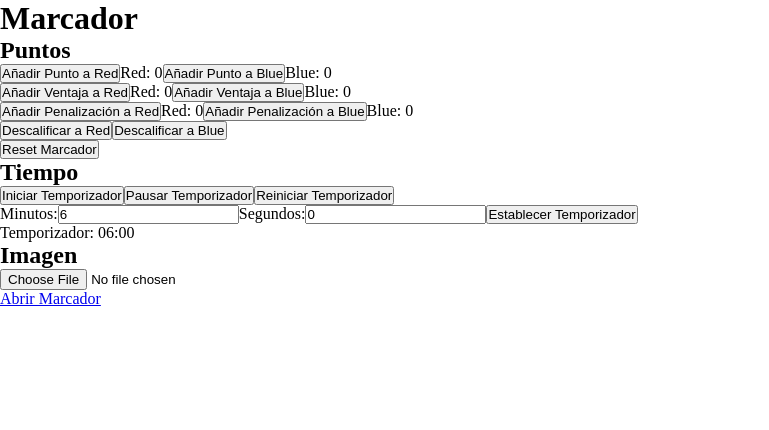
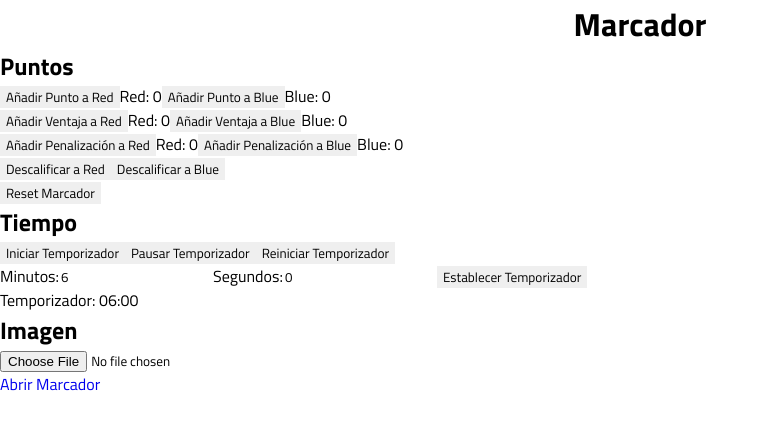
Before and after one commit to zlocker01/BJJ-Score-App, a React (Vite) app: page / in a window 1280 px wide. Shown: the top 430 px of the page, without its empty margins (0-769 px from the left). Built offline with nearby package versions, Linux system fonts and the light colour scheme.

Commit message:
adding the fist vars and mixins in sass

```diff
--- a/src/assets/App/App.css
+++ b/src/assets/App/App.css
@@ -1,5 +1 @@
-* {
-  box-sizing: border-box;
-  margin: 0;
-  padding: 0;
-}
+@import url("https://fonts.googleapis.com/css2?family=Titillium+Web:wght@300;400;700&display=swap");*{-webkit-box-sizing:border-box;box-sizing:border-box;margin:0;border:0;font-family:"Titillium Web",sans-serif}* a{text-decoration:none}* h1{text-align:center}
--- a/src/assets/App/App.scss
+++ b/src/assets/App/App.scss
@@ -1,10 +1,4 @@
 @import '../styles/base/reset';
 @import '../styles/base/typography';
 @import'../styles/components/button';
-
-
-*{
-    box-sizing: border-box;
-    margin: 0;
-    padding: 0;
-}
+@import '../styles/components/mixins';
--- a/src/assets/styles/base/_reset.scss
+++ b/src/assets/styles/base/_reset.scss
@@ -0,0 +1,16 @@
+@import '../styles/components/variables';
+
+* {
+    box-sizing: border-box;
+    margin: 0;
+    border: 0;
+    font-family: $font-family;
+
+    a{
+        text-decoration: none;
+    }
+
+    h1 {
+        text-align: center;
+    }
+}
--- /dev/null
+++ b/src/assets/styles/components/_variables.scss
@@ -0,0 +1,6 @@
+@import url('https://fonts.googleapis.com/css2?family=Titillium+Web:wght@300;400;700&display=swap');
+
+   //  fonts
+        $font-family: 'Titillium Web', sans-serif;
+
+   // colors
--- a/src/components/Timer.jsx
+++ b/src/components/Timer.jsx
@@ -7,6 +7,7 @@ export const Timer = () => {
     seconds: 0,
     isPaused: true,
   });
+
 
   const [inputMinutes, setInputMinutes] = useState(6);
   const [inputSeconds, setInputSeconds] = useState(0);
```
Also changed, not shown: src/assets/styles/components/_mixins.scss (added, +15 -0 lines), 2 other files (tests, documents, lock files or other folders).
